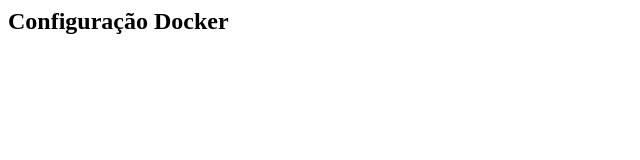
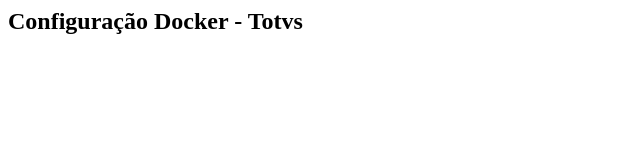
Before and after one commit to thomaserick/Curso_Full_Cycle, a plain HTML site: page docker/html/index.html in a window 1280 px wide. Shown: the full height of the page, 0-640 px from the left. Drawn offline with Linux system fonts and the light colour scheme.

Commit message:
Dockerfile

```diff
--- a/docker/html/index.html
+++ b/docker/html/index.html
@@ -1 +1 @@
-<h2>Configuração Docker</h2>
+<h2>Configuração Docker - Totvs</h2>
```
Also changed, not shown: docker/README.md, 1 other file.
